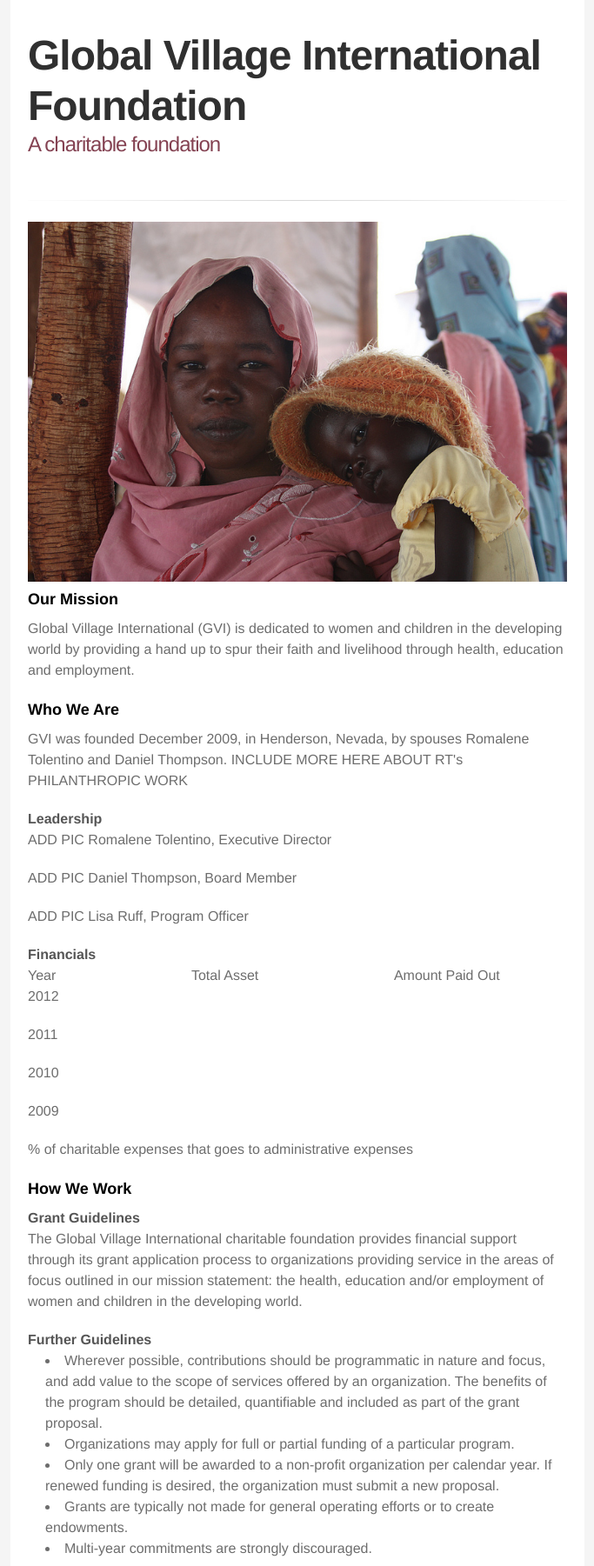
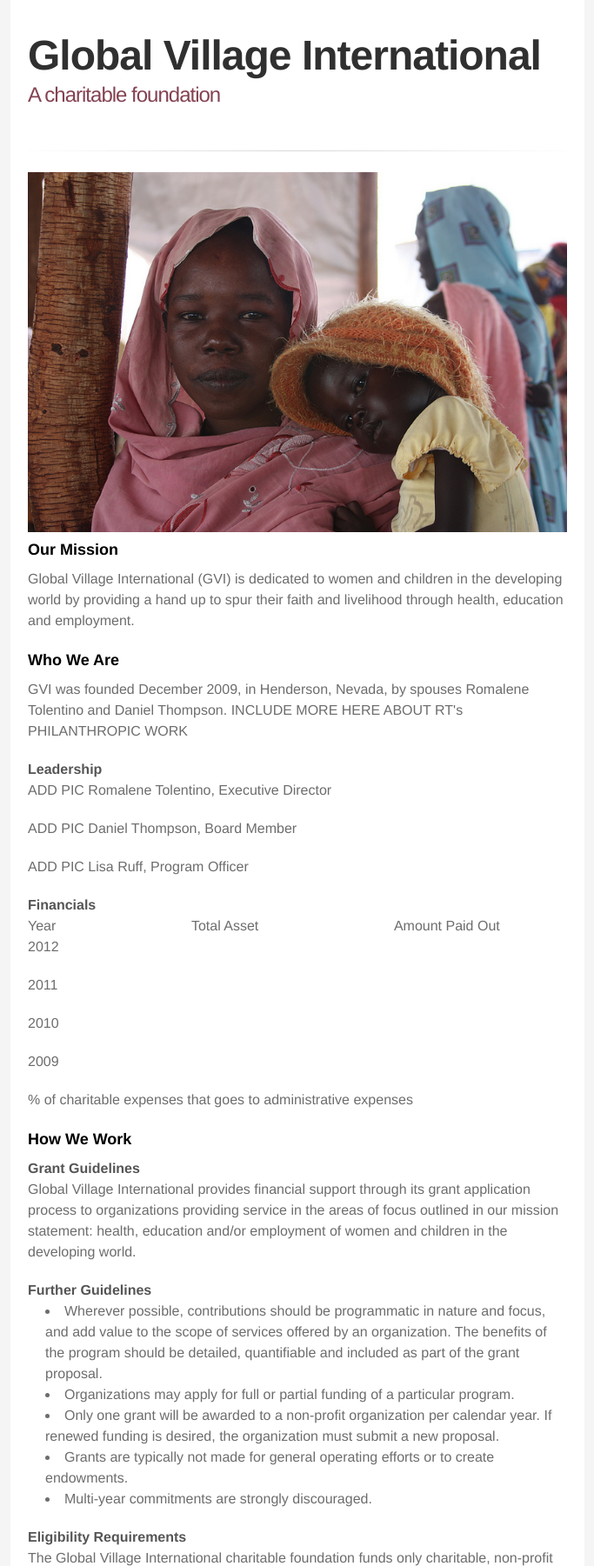
Before and after one commit to lisamruff/lisamruff.github.io, a plain HTML site: page index.html in a window 1280 px wide. Shown: the top 1801 px of the page at 87% size, without its empty margins (298-981 px from the left). Drawn offline with Linux system fonts and the light colour scheme; a web font is replaced by a local one.

Commit message:
add content

```diff
--- a/index.html
+++ b/index.html
@@ -18,7 +18,7 @@
       <div class="inner">
 
         <header>
-          <h1>Global Village International Foundation</h1>
+          <h1>Global Village International</h1>
           <h2>A charitable foundation</h2>
         </header>
 
@@ -61,7 +61,7 @@
 
 <h4>Grant Guidelines</h4>
 
-<p>The Global Village International charitable foundation provides financial support through its grant application process to organizations providing service in the areas of focus outlined in our mission statement: the health, education and/or employment of women and children in the developing world.</p>
+<p>Global Village International provides financial support through its grant application process to organizations providing service in the areas of focus outlined in our mission statement: health, education and/or employment of women and children in the developing world.</p>
 
 
 
```
